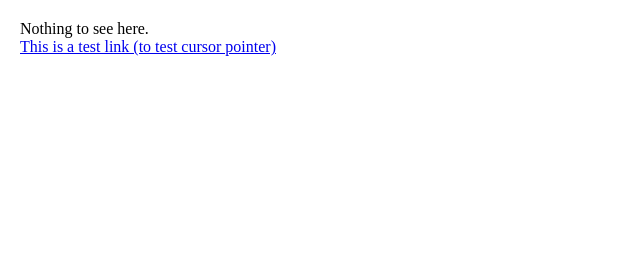
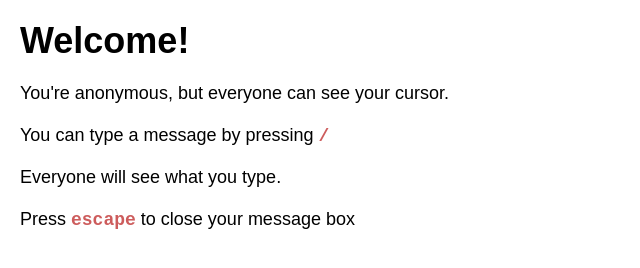
Before and after one commit to kidGodzilla/live-presence, a website: page public/index.html in a window 1280 px wide. Shown: the top 268 px of the page, without its empty margins (0-640 px from the left). Drawn offline with Linux system fonts and the light colour scheme; no server answers.

Commit message:
Improve demo

```diff
--- a/public/index.html
+++ b/public/index.html
@@ -12,22 +12,47 @@
             min-height: 200vh;
             max-width: 100vw;
             overflow-x: hidden;
-            cursor: url('/pointer-me.svg'), auto;
+            /*cursor: url('/pointer-me.svg'), auto;*/
             padding: 20px;
+            font-family: sans-serif;
+            font-size: 18px;
         }
         button, a {
             cursor: url('/hand-me.svg'), auto;
         }
+        code { font-weight: bold; color: indianred }
     </style>
 </head>
 <body>
-Nothing to see here.
+
+<h1>Welcome!</h1>
 
 <br>
 
-<a href="#">This is a test link (to test cursor pointer)</a>
+<p>
+    You're anonymous, but everyone can see your cursor.
+</p>
 
-<script src="presence.js"></script>
-<script>_showPresence();</script>
+<br>
+
+<p>
+    You can type a message by pressing <code>/</code>
+</p>
+
+<br>
+
+<p>
+    Everyone will see what you type.
+</p>
+
+<br>
+
+<p>
+    Press <code>escape</code> to close your message box
+</p>
+
+<!--<a href="#">This is a test link (to test cursor pointer)</a>-->
+
+<script src="presence.js" onload="_showPresence()"></script>
 </body>
 </html>
```
